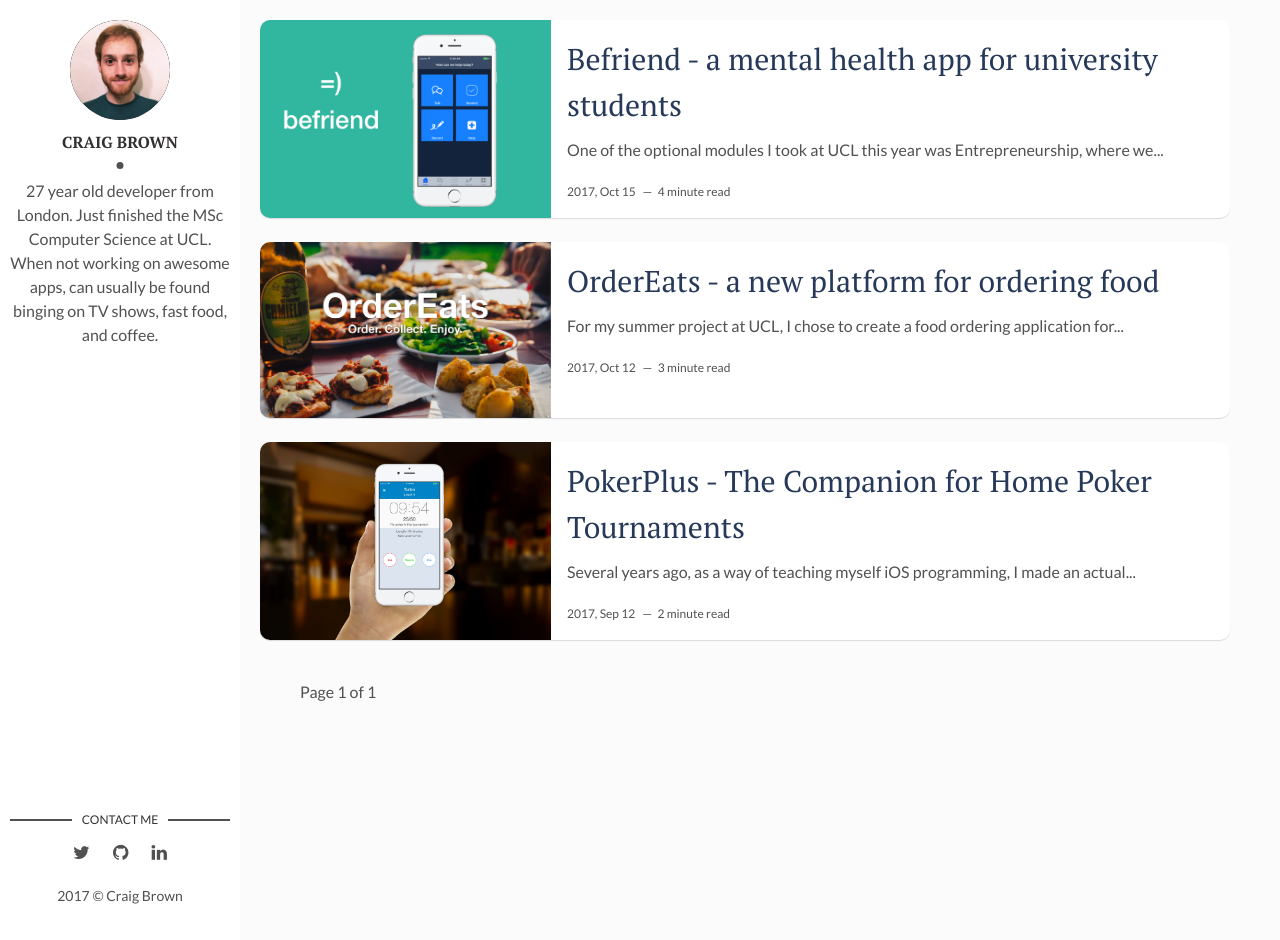
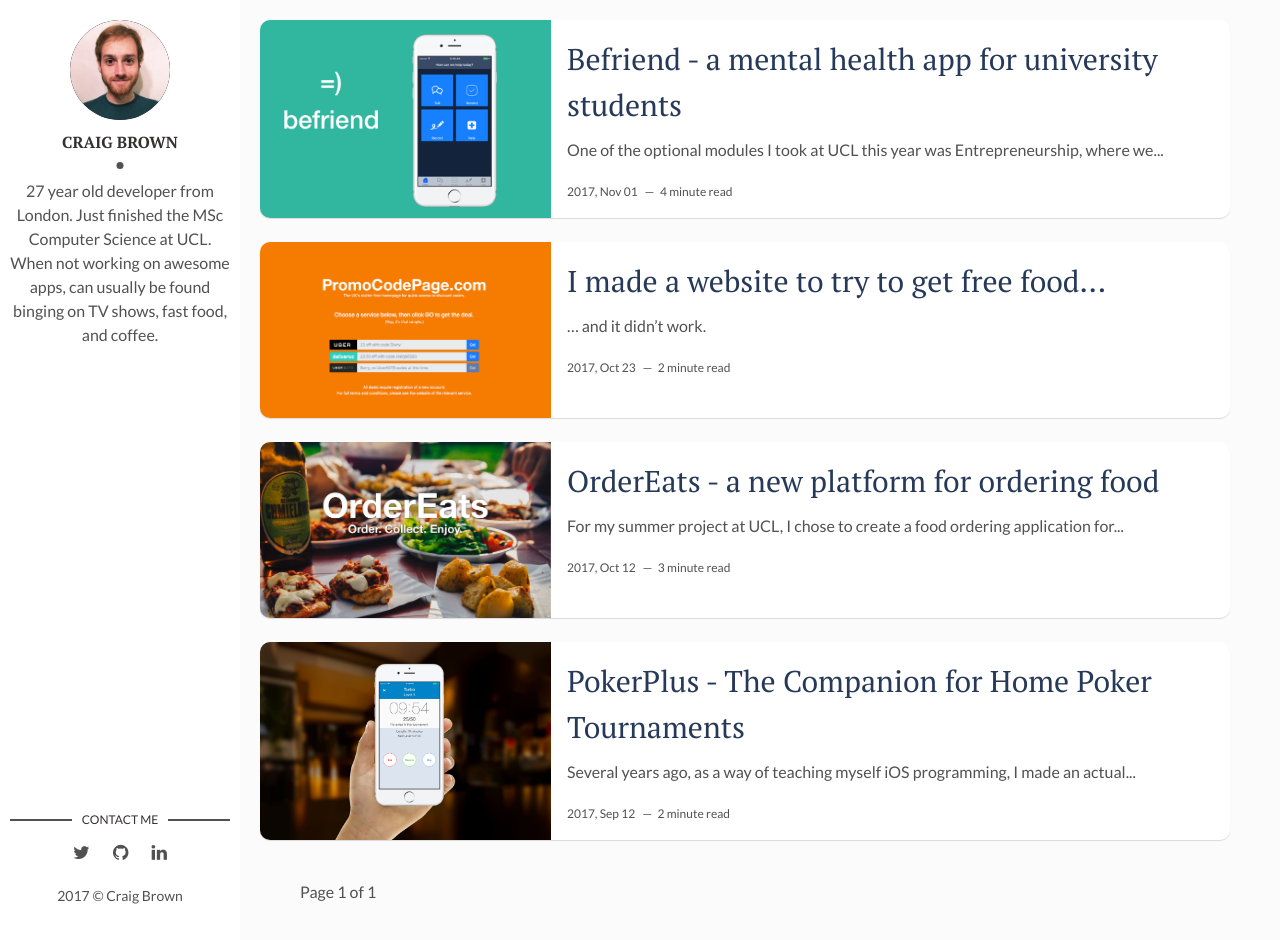
Before and after one commit to craigbrown/craigbrown.uk, a Jekyll site: the page built from index.html, in a window 1280 px wide and 940 px high. Built offline with Jekyll 4.4.1, drawn with Linux system fonts in a browser that asks for light colours; the list of posts is cut into pages by our own code; some of the changed lines change nothing that is shown.

Commit message:
Added voucher code post

```diff
--- /dev/null
+++ b/_posts/2017-10-23-vouchers.markdown
@@ -0,0 +1,24 @@
+---
+layout: post
+title: I made a website to try to get free food...
+date: 2017-10-23 22:01:00 +0100
+description: and it didn't work.
+img: PromoCodePage.png
+tags: [Projects]
+excerpt_separator: <!--more-->
+---
+
+## ... and it didn't work.
+<!--more-->
+
+I love the idea of Deliveroo and other food delivery apps, but I can never quite justify the fairly high cost. These services usually offer some sort of incentive to sign up your friends, usually by giving both of you money off your next order.
+
+I'd read stories here and there about people who had shared their referral code online and ended up with massive amounts of free food credit thanks to some good SEO. I thought I'd try to give it a go myself.
+
+My idea was to make a single page "voucher" website. Clean, simple, a one-stop shop for anyone who was signing up to one of those services and wanted a code. I threw it together in a couple of hours, bought a domain, hosted it on GitHub and waited for the cash to roll in.
+
+Except it didn't. I wanted to get the site seen on Google or Facebook, but free ad credits are hard to come by these days, and I didn't really want to gamble money on advertising in the hope of getting free credits on a service I rarely used anyway.
+
+So now the site sits in the sea of unseen pages online. But that's okay, I tried. And maybe one day someone might stumble across the site and use my codes. Until then, I'll carry on learning how to cook dinners instead.
+
+#### You can still visit [PromoCodePage.com](http://promocodepage.com), or view the code on [GitHub](https://github.com/Frakur/voucher-codes).
--- a/_posts/2017-10-20-befriend.markdown
+++ b/_posts/2017-11-02-befriend.markdown
@@ -1,7 +1,7 @@
 ---
 layout: post
 title: Befriend - a mental health app for university students
-date: 2017-10-15 16:38:00 +0100
+date: 2017-11-01 21:38:00 +0100
 #description:
 img: befriend-header.png
 tags: [Projects]
--- a/index.html
+++ b/index.html
@@ -9,7 +9,7 @@ layout: main
   {% endif %}
   <div class="post-content">
     <h2 class="post-title"><a href="{{post.url | prepend: site.baseurl}}">{{post.title}}</a></h2>
-    <p>{{ post.content | strip_html | truncatewords: 15 }}</p>
+    <p>{{ post.excerpt | strip_html | truncatewords: 15 }}</p>
     <span class="post-date">{{post.date | date: '%Y, %b %d'}}&nbsp;&nbsp;&nbsp;—&nbsp;</span>
     <span class="post-words">{% capture words %}{{ post.content | number_of_words }}{% endcapture %}{% unless words contains "-" %}{{ words | plus: 250 | divided_by: 250 | append: " minute read" }}{% endunless %}</span>
   </div>
```
Also changed, not shown: assets/img/PromoCodePage.png (added).
